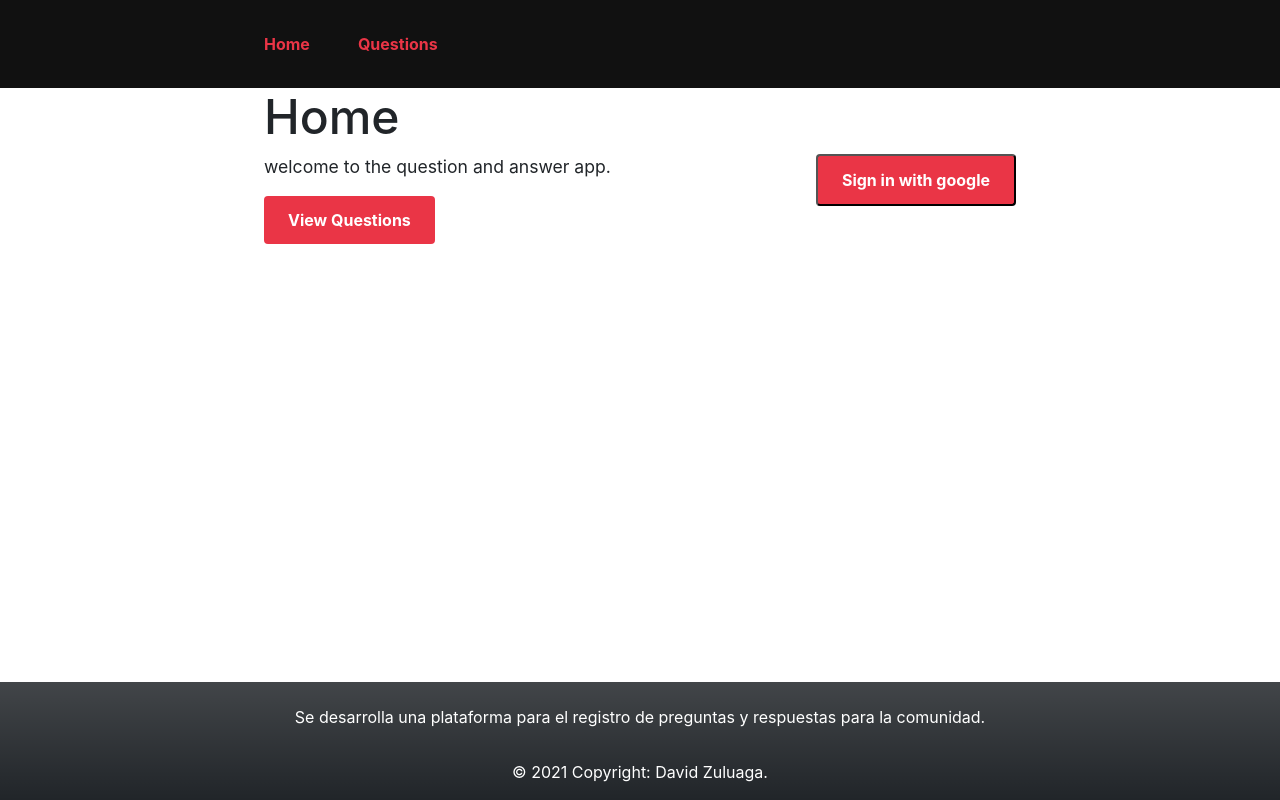
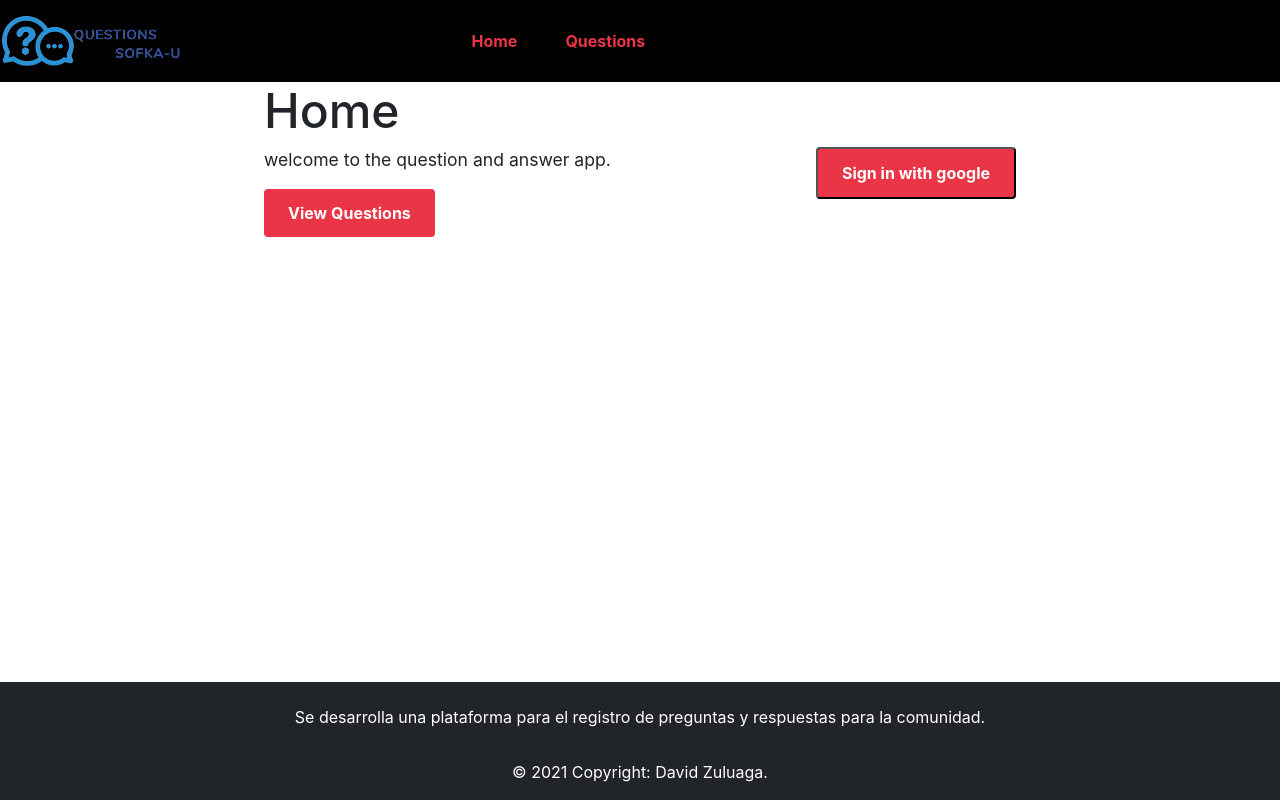
Before and after one commit to zuluroa/spring-webflux-react-firebase-heroku, a React (Create React App) app in the folder web/: page / in a window 1280 px wide. Built offline with nearby package versions, Linux system fonts and the light colour scheme; no server answers.

Commit message:
Se cumple con las caracteristica #13 dando cobertura del 100% de las directrices

```diff
--- a/web/public/index.html
+++ b/web/public/index.html
@@ -5,6 +5,7 @@
 	<meta charset="utf-8">
 	<meta name="viewport" content="width=device-width, initial-scale=1, shrink-to-fit=no">
 	<meta name="theme-color" content="#000000">
+  <link rel="icon" href="./images/icono.png" />
 	<!--
       manifest.json provides metadata used when your web app is added to the
       homescreen on Android. See https://developers.google.com/web/fundamentals/engage-and-retain/web-app-manifest/
@@ -15,8 +16,6 @@
       integrity="sha384-1BmE4kWBq78iYhFldvKuhfTAU6auU8tT94WrHftjDbrCEXSU1oBoqyl2QvZ6jIW3"
       crossorigin="anonymous"
     />
-	<link rel="manifest" href="%PUBLIC_URL%/manifest.json">
-	<link rel="shortcut icon" href="%PUBLIC_URL%/favicon.ico">
 	<!--
       Notice the use of %PUBLIC_URL% in the tags above.
       It will be replaced with the URL of the `public` folder during the build.
@@ -26,7 +25,7 @@
       work correctly both with client-side routing and a non-root public URL.
       Learn how to configure a non-root public URL by running `npm run build`.
     -->
-	<title>React App</title>
+	<title>QUESTIONS sofka-U</title>
 </head>
 
 <body>
--- a/web/src/components/Footer.jsx
+++ b/web/src/components/Footer.jsx
@@ -3,7 +3,7 @@ import React from "react";
 
 const Footer = () => {
     return (
-        <footer className="bg-dark text-center bg-gradient text-white fixed-bottom mt-3">
+        <footer className="bg-dark text-center bg-dark text-white fixed-bottom mt-3">
             <div className="container p-2 pb-0">
                 <section className="mb-2">
                     <a className="btn btn m-2"  role="button" target="_blank" style={{ color: "white" }}>
--- a/web/src/components/Navbar.js
+++ b/web/src/components/Navbar.js
@@ -2,7 +2,11 @@ import React from 'react'
 import { Link } from 'react-router-dom'
 
 export const PublicNavbar = () => (
-  <nav>
+  <nav className="navbar navbar-expand-lg navbar-black bg-black">
+     <a class="navbar-brand" href="/">
+     <img src="./images/logoPet_project.png" width="50%" height="50%"/>
+     </a>
+
     <section>
       <Link to="/">Home</Link>
       <Link to="/questions">Questions</Link>
```
Also changed, not shown: web/public/images/icono.png (added), web/public/images/logoPet_project.png (added).
